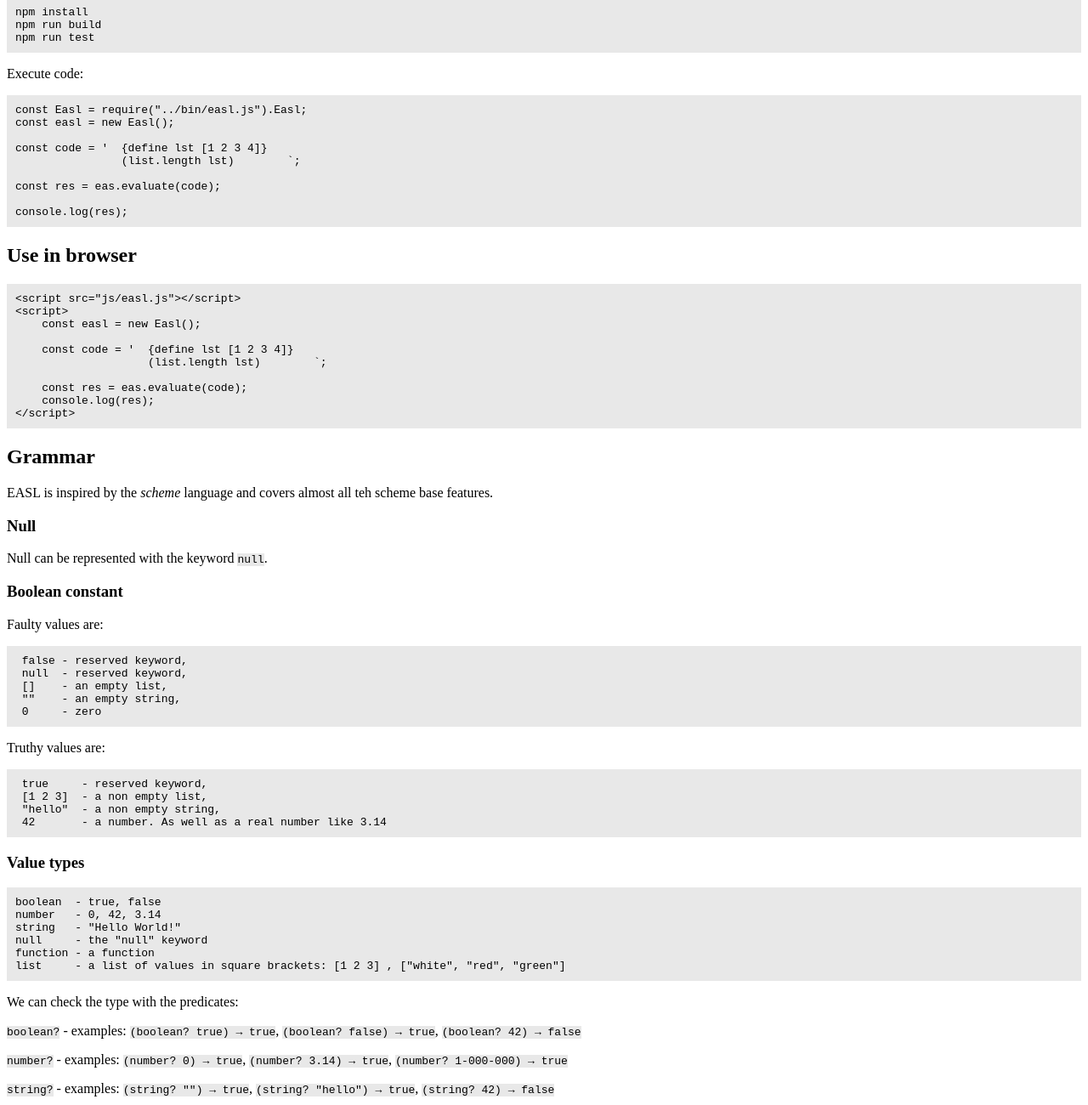
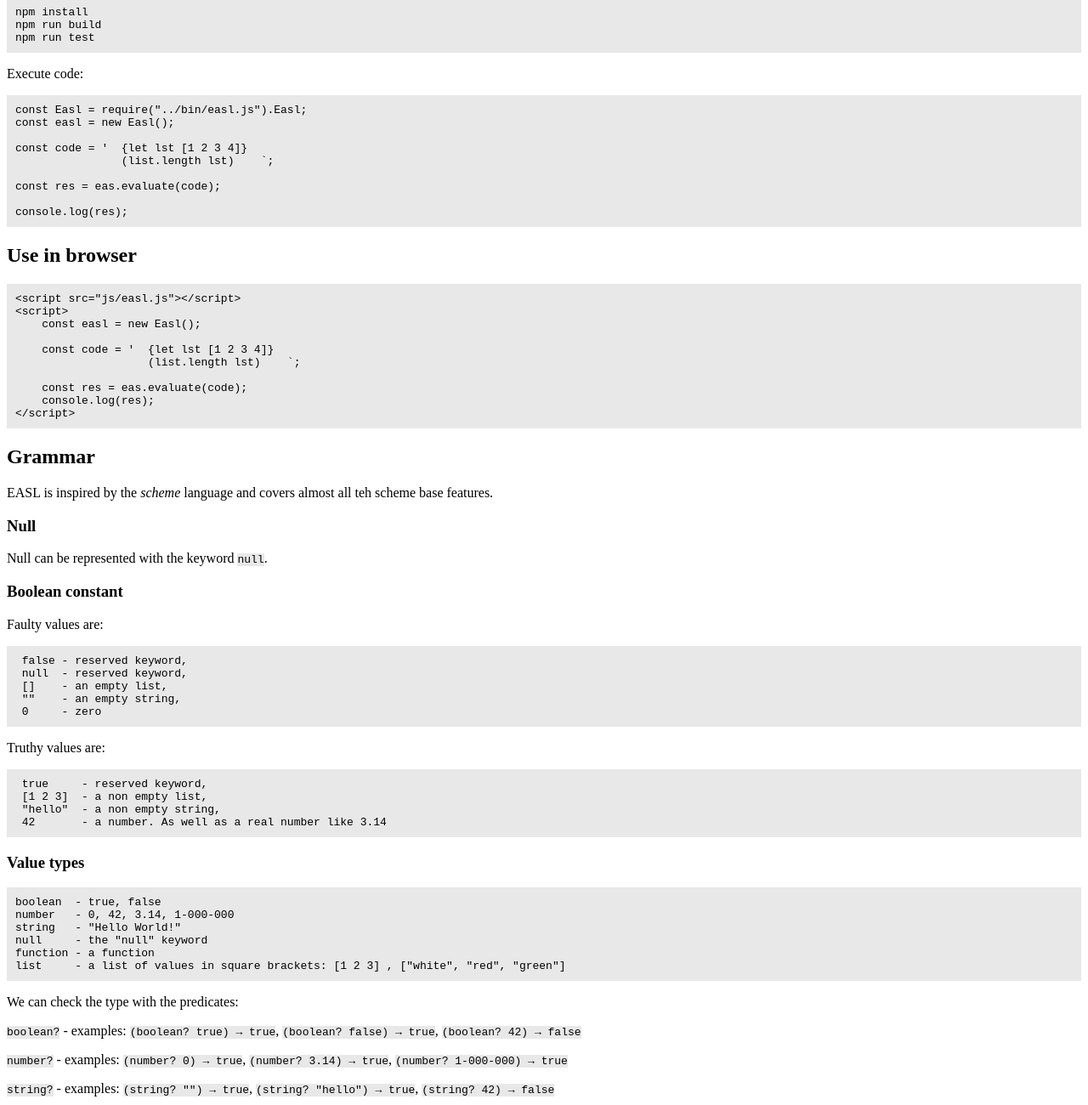
Before and after one commit to PopovMP/easl, a website with bundled scripts: page web/index.html in a window 1280 px wide. Shown: the part 940-2240 px from the top of the page at 85% size. Built offline with nearby package versions, Linux system fonts and the light colour scheme.

Commit message:
Fixed example.

```diff
--- a/web/index.html
+++ b/web/index.html
@@ -69,8 +69,8 @@ npm run test
 <pre><code>const Easl = require("../bin/easl.js").Easl;
 const easl = new Easl();
 
-const code = '  {define lst [1 2 3 4]}
-                (list.length lst)        `;
+const code = '  {let lst [1 2 3 4]}
+                (list.length lst)    `;
 
 const res = eas.evaluate(code);
 
@@ -83,8 +83,8 @@ console.log(res);
 &lt;script&gt;
     const easl = new Easl();
 
-    const code = '  {define lst [1 2 3 4]}
-                    (list.length lst)        `;
+    const code = '  {let lst [1 2 3 4]}
+                    (list.length lst)    `;
 
     const res = eas.evaluate(code);
     console.log(res);
@@ -121,7 +121,7 @@ console.log(res);
 <h3 id="valuetypes">Value types</h3>
 
 <pre><code>boolean  - true, false
-number   - 0, 42, 3.14
+number   - 0, 42, 3.14, 1-000-000
 string   - "Hello World!"
 null     - the "null" keyword
 function - a function
```
Also changed, not shown: ReadMe.md.
